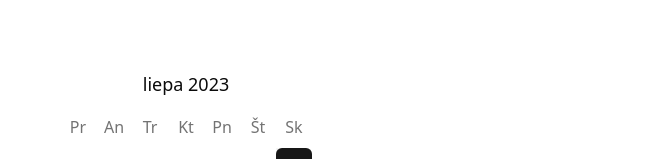
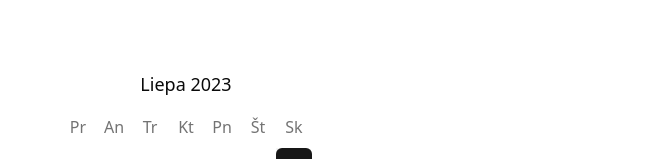
Before and after one commit to va1da5/apsimoka, a React (Vite) app: page / in a window 1280 px wide. Shown: the part 428-587 px from the top of the page, without its empty margins (304-975 px from the left). Built offline with nearby package versions, Linux system fonts and the light colour scheme.

Commit message:
Capitalise month names

```diff
--- a/index.html
+++ b/index.html
@@ -4,7 +4,7 @@
     <meta charset="UTF-8" />
     <link rel="icon" type="image/svg+xml" href="/vite.svg" />
     <meta name="viewport" content="width=device-width, initial-scale=1.0" />
-    <title>Holiday Planner</title>
+    <title>Holiday Adviser</title>
   </head>
   <body>
     <div id="root"></div>
--- a/src/components/ui/calendar.tsx
+++ b/src/components/ui/calendar.tsx
@@ -20,7 +20,7 @@ function Calendar({
         months: "flex flex-col sm:flex-row space-y-4 sm:space-x-4 sm:space-y-0",
         month: "space-y-4",
         caption: "flex justify-center pt-1 relative items-center",
-        caption_label: "text-lg font-medium",
+        caption_label: "text-lg font-medium capitalize",
         nav: "space-x-1 flex items-center",
         nav_button: cn(
           buttonVariants({ variant: "outline" }),
```
Also changed, not shown: 1 other file (tests, documents, lock files or other folders).
